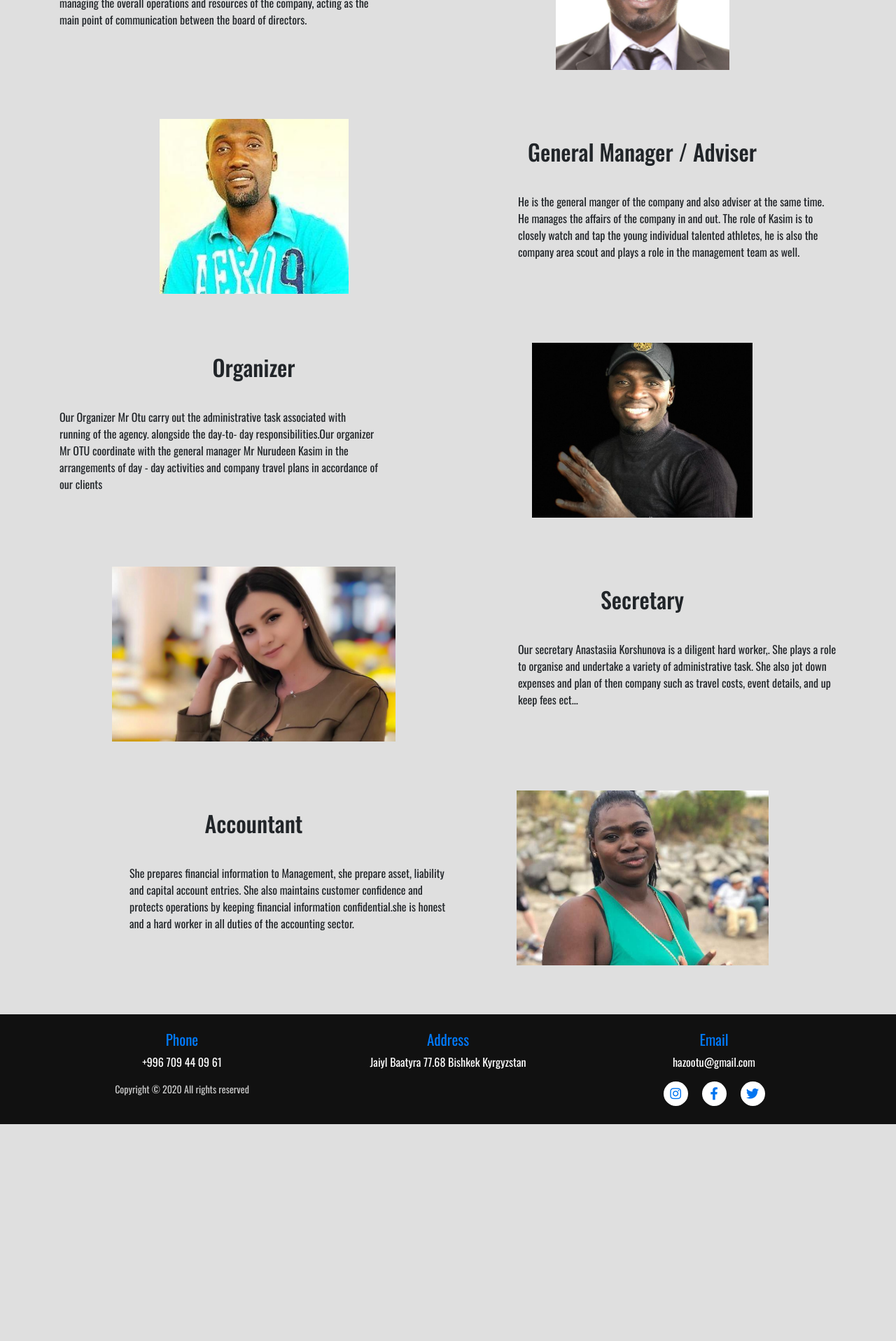
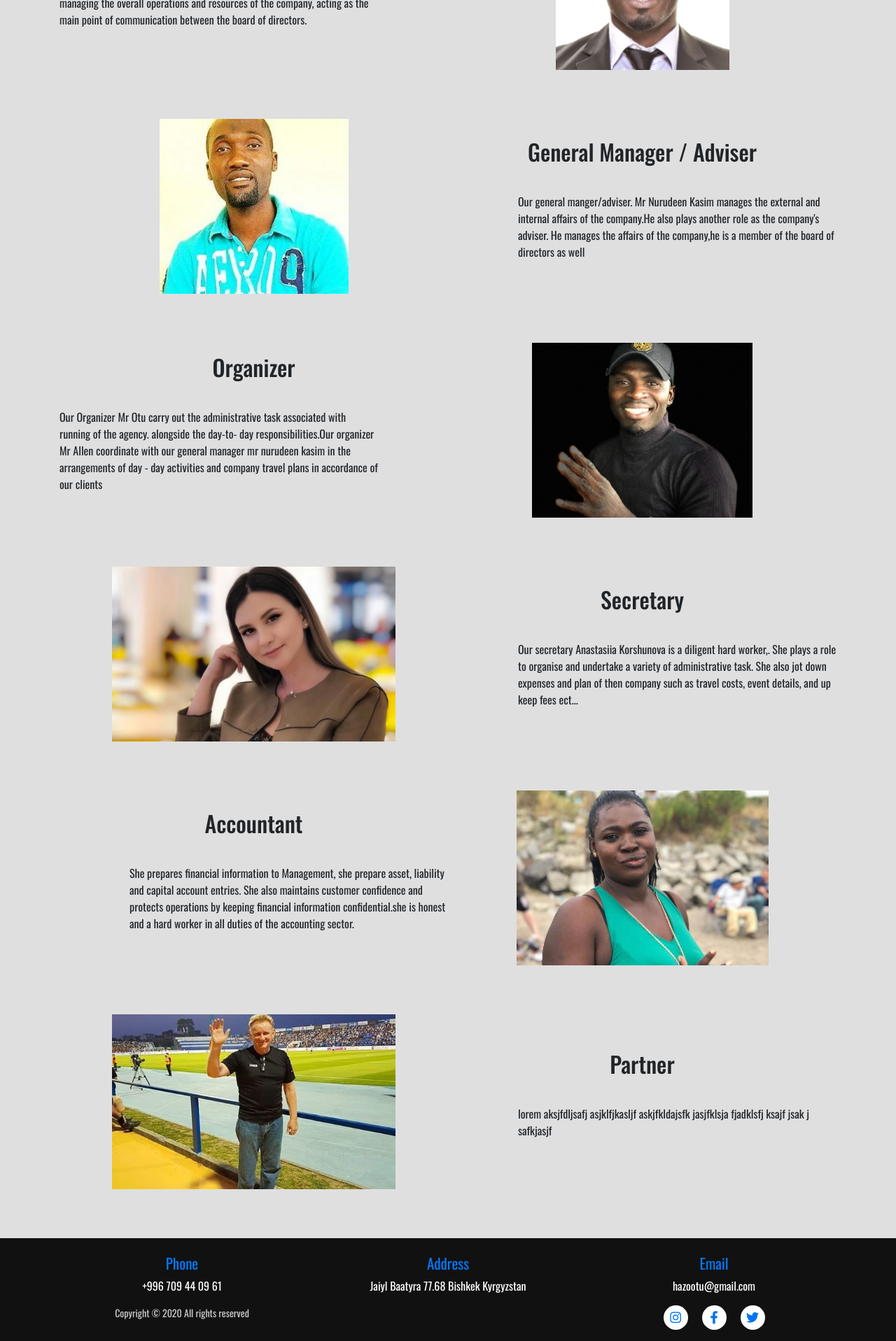
Before and after one commit to beksssK/footballtemporary, a React (Create React App) app: page /staff in a window 1280 px wide. Shown: the part 648-2565 px from the top of the page at 70% size. Before the commit the page ends 2255 px from the top, so only its background shows below. Built offline with nearby package versions, Linux system fonts and the light colour scheme.

Commit message:
added a partner to the desktop page

```diff
--- a/src/components/Home/HomeTop.js
+++ b/src/components/Home/HomeTop.js
@@ -1,6 +1,5 @@
 import React from 'react';
 import './HomeTop.css';
-import {NavLink} from "react-router-dom";
 
 const HomeTop = () => {
     return (
--- a/src/components/Staff/StaffMiddle.js
+++ b/src/components/Staff/StaffMiddle.js
@@ -12,7 +12,7 @@ const STAFF = {
     gManager: {
         position: 'General Manager / Adviser',
         name: 'Nurudeen Kasim',
-        info: 'He is the general manger of the company and also adviser at the same time. He manages the affairs of the company in and out. The role of Kasim is to closely watch and  tap the young individual talented athletes, he is also the company area scout and plays a role in the management team as well.',
+        info: 'Our general manger/adviser. Mr Nurudeen Kasim manages the external and internal affairs of the company.He also plays another role as the company\'s adviser. He manages the affairs of the company,he is a member of the board of directors as well',
         photo: gManagerImg
     },
     secretary: {
@@ -24,7 +24,7 @@ const STAFF = {
     organizer: {
         position: 'Organizer',
         name: 'Allen Mixon',
-        info: 'Our Organizer Mr Otu carry out the administrative task associated with running of the agency. alongside the day-to- day responsibilities.Our organizer Mr OTU coordinate with the general manager Mr Nurudeen Kasim in the arrangements of day - day activities and company travel plans in accordance of our clients',
+        info: 'Our Organizer Mr Otu carry out the administrative task associated with running of the agency. alongside the day-to- day responsibilities.Our organizer Mr Allen coordinate with our general manager mr nurudeen kasim in the arrangements of day - day activities and company travel plans in accordance of our clients',
         photo: organizerImg
     },
     CEO: {
@@ -175,6 +175,17 @@ const StaffMiddle = () => {
                         </div>
                     </div>
                 </section>
+                <section className='info__section info__staff container'>
+                    <div className='info__item'>
+                        <div className='info__pic partner__pic' style={{'background-image': `url(${STAFF.partner.photo})`}}>
+
+                        </div>
+                    </div>
+                    <div className='info__item'>
+                        <h2 className='info__title'>{STAFF.partner.position}</h2>
+                        <p className='info__text info__text-right'>{STAFF.partner.info}</p>
+                    </div>
+                </section>
             </div>
         );
     }
```
